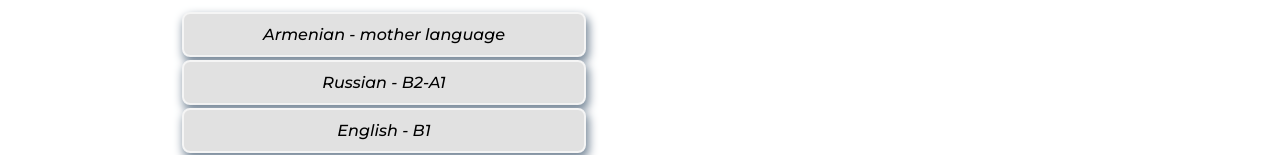
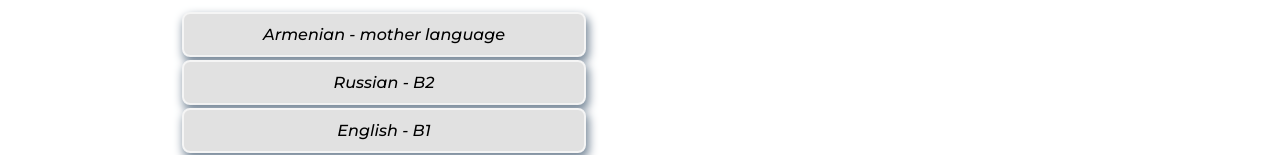
Before and after one commit to AznivDev/AznivDev.portfolio, a React (Create React App) app: page / in a window 1280 px wide. Shown: the part 2847-3002 px from the top of the page. Built offline with nearby package versions, Linux system fonts and the light colour scheme; a web font is replaced by a local one.

Commit message:
changes in languages

```diff
--- a/src/components/Languages.js
+++ b/src/components/Languages.js
@@ -14,7 +14,7 @@ const Languages = () => {
             <p className="languagesTitle">Languages</p>
             <ul className = "languageList">
                 <li className = "languageItem">Armenian - mother language</li>
-                <li className = "languageItem">Russian - B2-A1</li>
+                <li className = "languageItem">Russian - B2</li>
                 <li className = "languageItem">English - B1</li>
             </ul>
         </div>
--- a/src/components/Portfolio.js
+++ b/src/components/Portfolio.js
@@ -54,7 +54,7 @@ const Portfolio = () => {
                     <a href="https://github.com/AznivDev/Cooking-blog" target="blank"><FcLink/> Cooking blog</a>
                 </li>
                 <li className="portfolio-item" data-aos="zoom-out">
-                    <a href="https://github.com/AznivDev/inventorization-asset-management" target="blank"><FcLink/> Inventorization asset management (teamwork)</a>
+                    <a href="https://github.com/AznivDev/inventorization-asset-management" target="blank"><FcLink/> Inventorization asset management program (teamwork)</a>
                 </li>
             </ul>
         </div>
```
